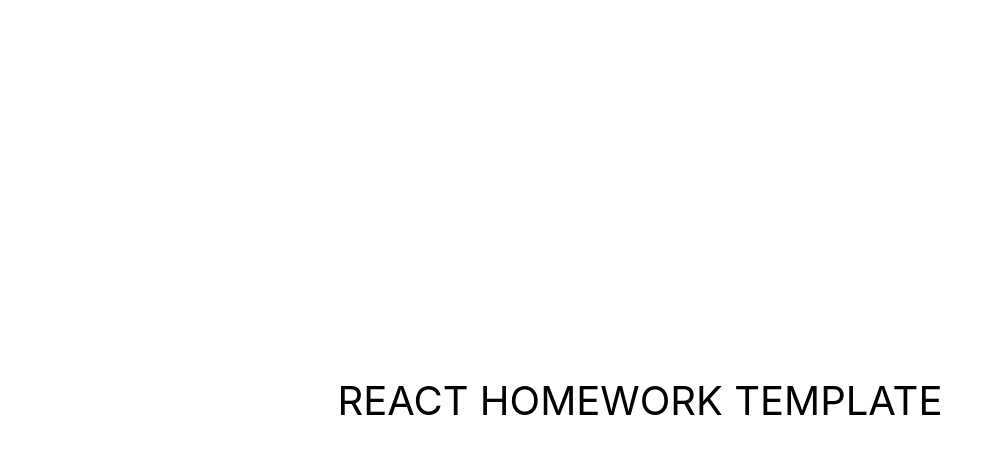
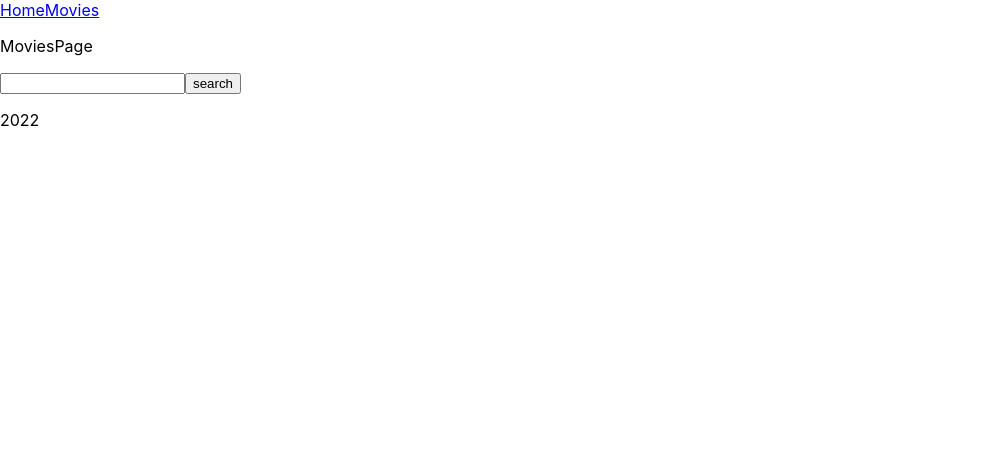
Before and after one commit to VladCn/goit-react-hw-05-movies, a React (Create React App) app: page /movies in a window 1280 px wide. Shown: the top 454 px of the page, without its empty margins (0-1003 px from the left). Built offline with nearby package versions, Linux system fonts and the light colour scheme.

Commit message:
rendering MovieDetailsPage

```diff
--- a/package.json
+++ b/package.json
@@ -7,9 +7,11 @@
     "@testing-library/jest-dom": "^5.16.1",
     "@testing-library/react": "^12.1.2",
     "@testing-library/user-event": "^13.5.0",
+    "axios": "^0.26.1",
     "prop-types": "^15.8.1",
     "react": "^17.0.2",
     "react-dom": "^17.0.2",
+    "react-router-dom": "^6.3.0",
     "react-scripts": "5.0.0",
     "web-vitals": "^2.1.3"
   },
--- /dev/null
+++ b/src/Pages/Cast.jsx
@@ -0,0 +1,7 @@
+export const Cast = () => {
+  return (
+    <div>
+      <p>Cast</p>
+    </div>
+  );
+};
--- /dev/null
+++ b/src/Pages/HomePage.jsx
@@ -0,0 +1,35 @@
+import { Link, useLocation } from 'react-router-dom';
+import { useEffect, useState } from 'react';
+import { default as axios } from 'axios';
+
+export const HomePage = () => {
+  const [filmsList, setFilmsList] = useState([]);
+  const API = '70fc5b973179caa818ae6622551a44d1';
+
+  useEffect(() => {
+    axios
+      .get(
+        `https://api.themoviedb.org/3/trending/all/day?api_key=${API}&language=en-US&page=1`
+      )
+      .then(function (response) {
+        // handle success
+        setFilmsList(response);
+        console.log(response);
+      })
+      .catch(function (error) {
+        // handle error
+        console.log(error);
+      });
+  }, []);
+
+  return (
+    <div>
+      <p>HomePage</p>
+      {filmsList?.data?.results?.map(films => (
+        <li key={films.id}>
+          <Link to={`/movies/${films.id}`}>{films.title || films.name}</Link>
+        </li>
+      ))}
+    </div>
+  );
+};
--- /dev/null
+++ b/src/Pages/Layout.jsx
@@ -0,0 +1,19 @@
+import { NavLink, Outlet } from 'react-router-dom';
+import React from 'react';
+
+export const Layout = () => {
+  return (
+    <div>
+      <header>
+        <NavLink to="/">Home</NavLink>
+
+        <NavLink to="/movies">Movies</NavLink>
+      </header>
+      <main className="container">
+        <Outlet />
+      </main>
+
+      <footer>2022</footer>
+    </div>
+  );
+};
--- /dev/null
+++ b/src/Pages/MovieDetailsPage.jsx
@@ -0,0 +1,51 @@
+import { Link, useParams } from 'react-router-dom';
+import { useEffect, useState } from 'react';
+import { default as axios } from 'axios';
+
+export const MovieDetailsPage = () => {
+  const API = '70fc5b973179caa818ae6622551a44d1';
+  const IMG_URL = 'https://image.tmdb.org/t/p/w500/';
+  const params = useParams();
+  const [filmData, setFilmData] = useState([]);
+  const [releaseData, setReleaseData] = useState([]);
+  console.log(params.movieId);
+
+  useEffect(() => {
+    axios
+      .get(
+        `https://api.themoviedb.org/3/movie/${params.movieId}?api_key=${API}&language=en-US&page=1`
+      )
+      .then(function (response) {
+        // handle success
+        setFilmData(response.data);
+        setReleaseData(response.data.release_date.split('-')[0]);
+        console.log(response);
+      })
+      .catch(function (error) {
+        // handle error
+        console.log(error);
+      });
+  }, []);
+
+  return (
+    <div>
+      <p>MovieDetailsPage</p>
+      <button>Go back</button>
+      <div className="container">
+        <img
+          width="150px"
+          height="200px"
+          src={`${IMG_URL}${filmData.poster_path}`}
+        />
+        <ul>
+          <li>{`${filmData.original_title} (${releaseData})`}</li>
+        </ul>
+      </div>
+
+      <Link to={`/movies/${params.movieId}/cast`}>Casts</Link>
+      <Link to={`/movies/${params.movieId}/reviews`}>Reviews</Link>
+    </div>
+  );
+};
+
+// `${IMG_URL}${filmData.poster_path}`
--- /dev/null
+++ b/src/Pages/MoviesPage.jsx
@@ -0,0 +1,59 @@
+import React from 'react';
+import { useEffect, useState } from 'react';
+import { default as axios } from 'axios';
+import { Link, useSearchParams } from 'react-router-dom';
+
+export const MoviesPage = () => {
+  const [searchFilms, setSearchFilms] = useState('');
+  const [films, setFilms] = useState([]);
+  const API = '70fc5b973179caa818ae6622551a44d1';
+
+  const [searchParams, setSearchParams] = useSearchParams();
+
+  const handleSetFilms = e => {
+    setSearchFilms(e.target.value);
+  };
+
+  const handleSearchFilm = e => {
+    e.preventDefault();
+    if (searchFilms) {
+      setSearchParams({ query: searchFilms });
+    }
+  };
+
+  useEffect(() => {
+    let query = searchParams.get('query');
+    if (query) {
+      axios
+        .get(
+          `https://api.themoviedb.org/3/search/movie?api_key=${API}&query=${query}&language=en-US&page=1&include_adult=false`
+        )
+        .then(function (response) {
+          // handle success
+          setFilms(response);
+          console.log(response);
+        })
+        .catch(function (error) {
+          // handle error
+          console.log(error);
+        });
+    }
+  }, [searchParams]);
+
+  return (
+    <div>
+      <form onSubmit={handleSearchFilm}>
+        <p>MoviesPage</p>
+        <input onChange={handleSetFilms} />
+        <button>search</button>
+      </form>
+      <ul>
+        {films?.data?.results?.map(films => (
+          <li key={films.id}>
+            <Link to={`/movies/${films.id}`}>{films.title || films.name}</Link>
+          </li>
+        ))}
+      </ul>
+    </div>
+  );
+};
--- /dev/null
+++ b/src/Pages/Reviews.jsx
@@ -0,0 +1,7 @@
+export const Reviews = () => {
+  return (
+    <div>
+      <p>Reviews</p>
+    </div>
+  );
+};
--- a/src/components/App.jsx
+++ b/src/components/App.jsx
@@ -1,17 +1,23 @@
+import { Routes, Route, Link, Navigate } from 'react-router-dom';
+import { HomePage } from '../Pages/HomePage';
+import { Layout } from '../Pages/Layout';
+import { MoviesPage } from '../Pages/MoviesPage';
+import { MovieDetailsPage } from '../Pages/MovieDetailsPage';
+import { Cast } from '../Pages/Cast';
+import { Reviews } from '../Pages/Reviews';
+
 export const App = () => {
   return (
-    <div
-      style={{
-        height: '100vh',
-        display: 'flex',
-        justifyContent: 'center',
-        alignItems: 'center',
-        fontSize: 40,
-        textTransform: 'uppercase',
-        color: '#010101',
-      }}
-    >
-      React homework template
-    </div>
+    <>
+      <Routes>
+        <Route path="/" element={<Layout />}>
+          <Route index element={<HomePage />} />
+          <Route path="movies" element={<MoviesPage />} />
+          <Route path="movies/:movieId" element={<MovieDetailsPage />} />
+          <Route path="movies/:movieId/cast" element={<Cast />} />
+          <Route path="movies/:movieId/reviews" element={<Reviews />} />
+        </Route>
+      </Routes>
+    </>
   );
 };
--- a/src/index.js
+++ b/src/index.js
@@ -3,10 +3,14 @@ import ReactDOM from 'react-dom';
 import { App } from 'components/App';
 import reportWebVitals from './reportWebVitals';
 import './index.css';
+import { BrowserRouter } from "react-router-dom";
 
 ReactDOM.render(
+
   <React.StrictMode>
+    <BrowserRouter>
     <App />
+      </BrowserRouter>
   </React.StrictMode>,
   document.getElementById('root')
 );
```
Also changed, not shown: 1 other file (tests, documents, lock files or other folders).
